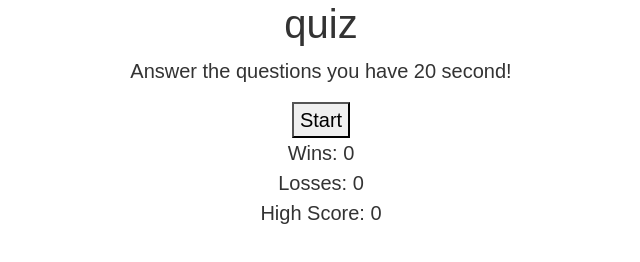
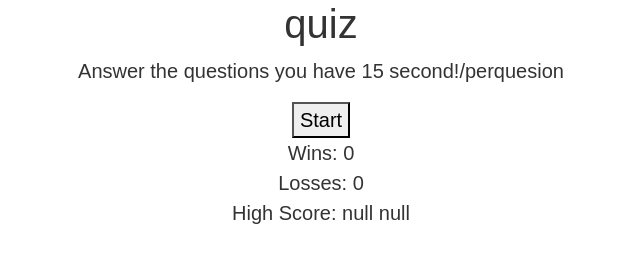
Before and after one commit to hamidoukolon/Quiz, a plain HTML site: page index.html in a window 1280 px wide. Shown: the whole page, without its empty margins (319-959 px from the left). Drawn offline with nearby package versions, Linux system fonts and the light colour scheme.

Commit message:
< fixed box >

```diff
--- a/index.html
+++ b/index.html
@@ -25,7 +25,7 @@
 <body>
     <div id="startScreen">
         <h1>quiz</h1>
-        <p>Answer the questions you have 20 second!</p>
+        <p>Answer the questions you have 15 second!/perquesion</p>
         <button id="start_time"> Start</button>
     </div>
 
--- a/javascript.js
+++ b/javascript.js
@@ -111,13 +111,14 @@ function handleChoice(){
     }
 }
 function ShowScores(){
-    if(!highScore || highScoreName){
-        highScore = 0
-        highScoreName = ""
-        localStorage.setItem("highScore", highScore)
-        localStorage.setItem("highScoreName", highScore)
-    }
-    else if(correct > highScore){
+    // if(!highScore || highScoreName){
+    //     console.log("test")
+    //     highScore = 0
+    //     highScoreName = ""
+    //     localStorage.setItem("highScore", highScore)
+    //     localStorage.setItem("highScoreName", highScore)
+    // }
+    if(correct > highScore){
         var name = prompt("What is your name?")
         highScore = correct;
         localStorage.setItem("highScore", highScore)
@@ -131,3 +132,6 @@ function ShowScores(){
     document.getElementById("lossCount").innerText = incorrect
     document.getElementById("highScore").innerText = highScore + " " + highScoreName
 }
+
+//  change storage to array
+// json parse and stringfire
```
